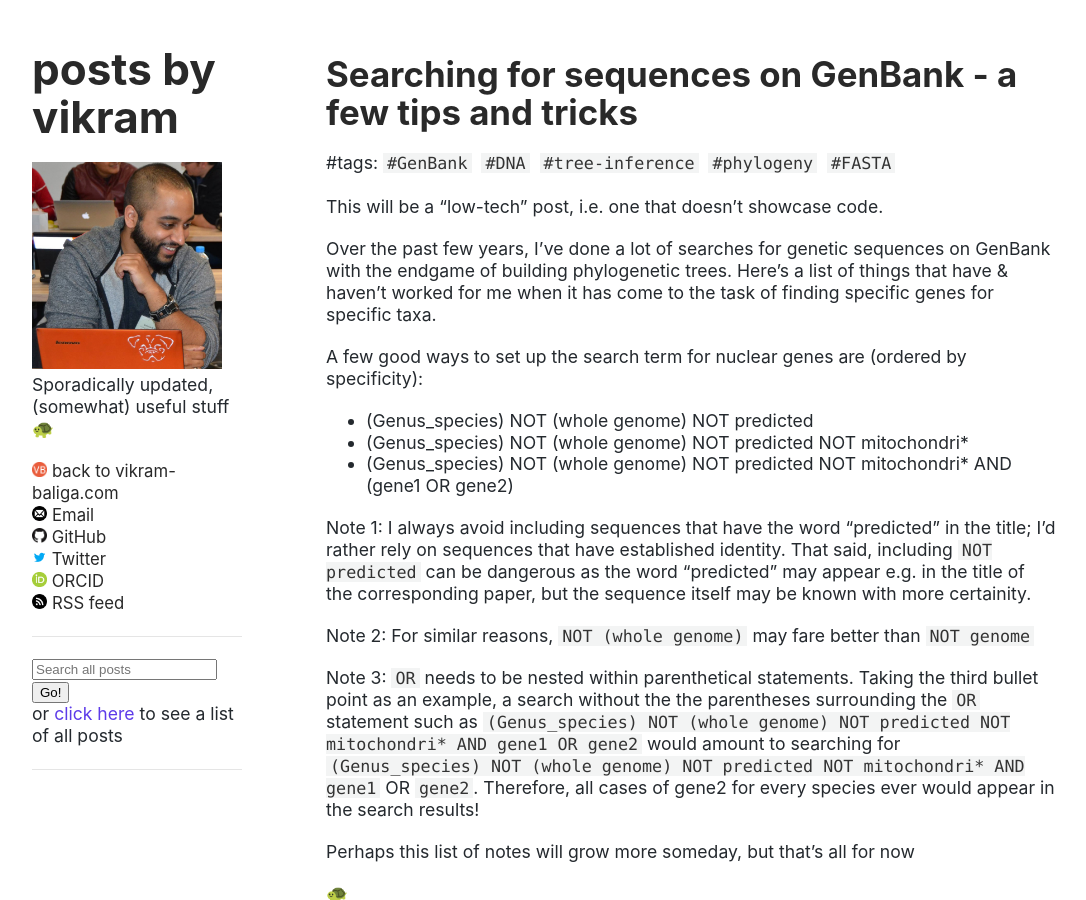
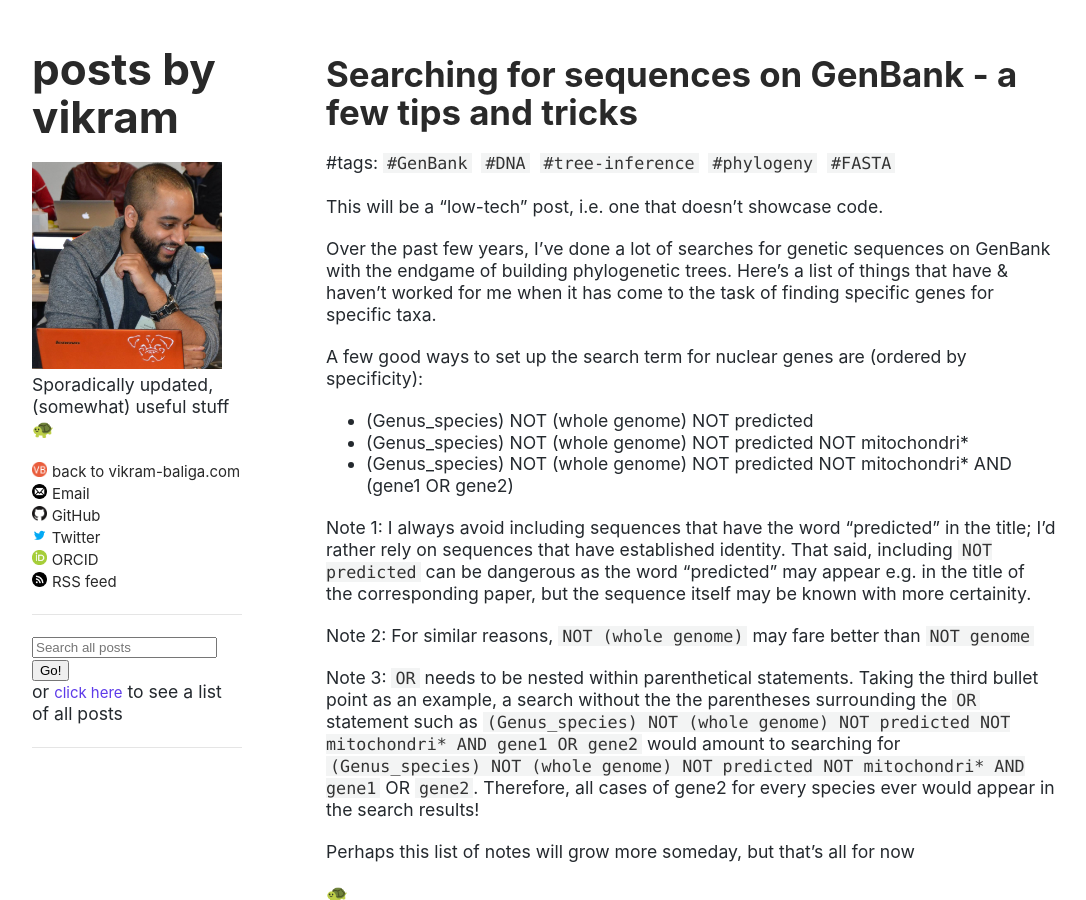
Before and after one commit to vbaliga/vbaliga.github.io, a Jekyll site: the page built from index.html, in a window 1280 px wide and 900 px high. Shown: the whole window, without its empty margins (96-1182 px from the left). Built offline with Jekyll 4.4.1, drawn with Linux system fonts in a browser that asks for light colours; a script that is not in the unit is left out; comment, search, counter and statistics services are not loaded.

Commit message:
try 0.85em for most sidebar header text

```diff
--- a/_layouts/default.html
+++ b/_layouts/default.html
@@ -20,17 +20,17 @@
 
         <p>{{ site.description | default: site.github.project_tagline }}</p>
 
-        <p class="view" style="margin: 0; padding-top:15; padding-right:15;"><a href="https://www.vikram-baliga.com/"><img src="/images/vb32.png" style="width:15px; height:15px" title="vikram-baliga.com" alt="vikram-baliga.com"></a> <a style="font-size:0.95em;href="https://www.vikram-baliga.com/">back to vikram-baliga.com</a></p>
+        <p class="view" style="margin: 0; padding-top:15; padding-right:15;"><a href="https://www.vikram-baliga.com/"><img src="/images/vb32.png" style="width:15px; height:15px" title="vikram-baliga.com" alt="vikram-baliga.com"></a> <a style="font-size:0.85em;href="https://www.vikram-baliga.com/">back to vikram-baliga.com</a></p>
 
-        <p class="view" style="margin: 0; padding-top:15; padding-right:15;"><a href="mailto:vbaliga@zoology.ubc.ca"><img src="/images/email20.png" style="width:15px; height:15px" title="mailto:vbaliga@zoology.ubc.ca" alt="mailto:vbaliga@zoology.ubc.ca"></a> <a style="font-size:0.95em; href="mailto:vbaliga@zoology.ubc.ca">Email</a></p>
+        <p class="view" style="margin: 0; padding-top:15; padding-right:15;"><a href="mailto:vbaliga@zoology.ubc.ca"><img src="/images/email20.png" style="width:15px; height:15px" title="mailto:vbaliga@zoology.ubc.ca" alt="mailto:vbaliga@zoology.ubc.ca"></a> <a style="font-size:0.85em; href="mailto:vbaliga@zoology.ubc.ca">Email</a></p>
 
-        <p class="view" style="margin: 0; padding-top:15; padding-right:15;"><a href="https://github.com/vbaliga"><img src="/images/GitHub-Mark-64px.png" style="width:15px; height:15px" title="github.com/vbaliga" alt="github.com/vbaliga"> <a style="font-size:0.95em; href="{{ site.github.owner_url }}">GitHub</a></p>
+        <p class="view" style="margin: 0; padding-top:15; padding-right:15;"><a href="https://github.com/vbaliga"><img src="/images/GitHub-Mark-64px.png" style="width:15px; height:15px" title="github.com/vbaliga" alt="github.com/vbaliga"> <a style="font-size:0.85em; href="{{ site.github.owner_url }}">GitHub</a></p>
 
-        <p class="view" style="margin: 0; padding-top:15; padding-right:15;"><a href="https://twitter.com/labrichthys"><img src="/images/twitter-100.png" style="width:15px; height:15px" title="@labrichthys" alt="@labrichthys"> <a style="font-size:0.95em; href="https://twitter.com/labrichthys">Twitter</a></p>
+        <p class="view" style="margin: 0; padding-top:15; padding-right:15;"><a href="https://twitter.com/labrichthys"><img src="/images/twitter-100.png" style="width:15px; height:15px" title="@labrichthys" alt="@labrichthys"> <a style="font-size:0.85em; href="https://twitter.com/labrichthys">Twitter</a></p>
 
-        <p class="view" style="margin: 0; padding-top:15; padding-right:15;"><a href="https://orcid.org/0000-0002-9367-8974"><img src="/images/orcid_24x24.png" style="width:15px; height:15px" title="orcid.org/0000-0002-9367-8974" alt="orcid.org/0000-0002-9367-8974"> <a style="font-size:0.95em; href="https://orcid.org/0000-0002-9367-8974">ORCID</a></p>
+        <p class="view" style="margin: 0; padding-top:15; padding-right:15;"><a href="https://orcid.org/0000-0002-9367-8974"><img src="/images/orcid_24x24.png" style="width:15px; height:15px" title="orcid.org/0000-0002-9367-8974" alt="orcid.org/0000-0002-9367-8974"> <a style="font-size:0.85em; href="https://orcid.org/0000-0002-9367-8974">ORCID</a></p>
 
-        <p class="view" style="margin: 0; padding-top:15; padding-right:15;"><a href="https://vbaliga.github.io/feed.xml"><img src="/images/appbar.rss.png" style="width:15px; height:15px" title="vbaliga.github.io/feed.xml" alt="vbaliga.github.io/feed.xml"></a> <a style="font-size:0.95em; href="https://vbaliga.github.io/feed.xml">RSS feed</a></p>
+        <p class="view" style="margin: 0; padding-top:15; padding-right:15;"><a href="https://vbaliga.github.io/feed.xml"><img src="/images/appbar.rss.png" style="width:15px; height:15px" title="vbaliga.github.io/feed.xml" alt="vbaliga.github.io/feed.xml"></a> <a style="font-size:0.85em; href="https://vbaliga.github.io/feed.xml">RSS feed</a></p>
 
         <br>
 
@@ -42,7 +42,7 @@
           <input type="submit" value="Go!" />
         </form>
 
-        <p style="margin: 0; padding-top:0;">or <a style="color:#5D3BE9;"font-size:0.95em;" href={{"/archive"}}>click here</a> to see a list of all posts</p>
+        <p style="margin: 0; padding-top:0;">or <a style="color:#5D3BE9;font-size:0.85em;" href={{"/archive"}}>click here</a> to see a list of all posts</p>
 
         <br>
 
```
